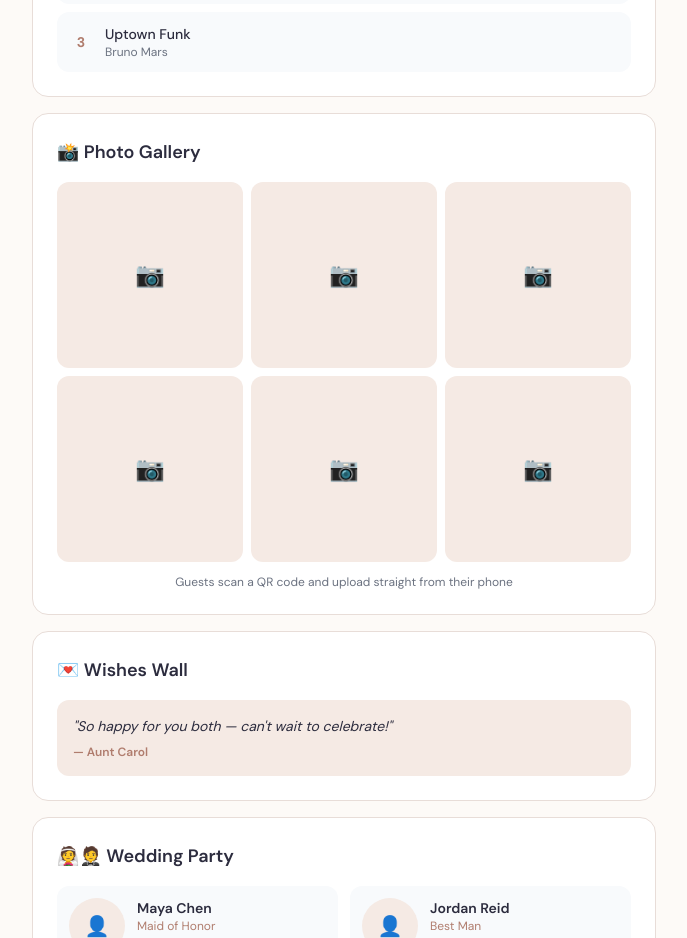
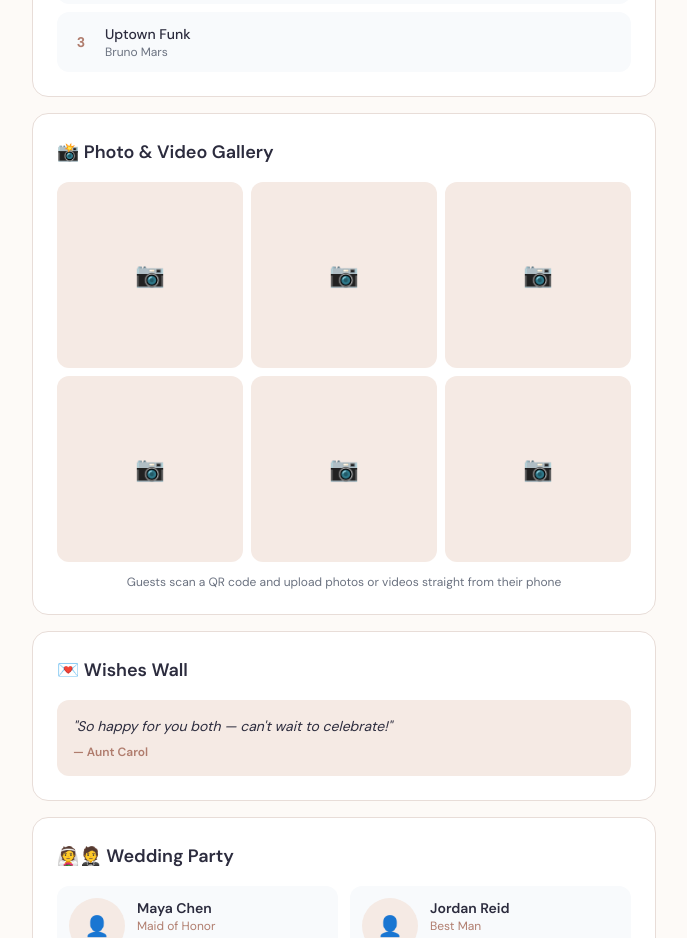
Before and after one commit to DayofUs/DayofUs, a Next.js app: page /demo in a window 1280 px wide. Shown: the part 1220-2158 px from the top of the page, without its empty margins (296-983 px from the left). Built offline with nearby package versions, Linux system fonts and the light colour scheme; no server answers; a web font is replaced by a local one.

Commit message:
Update page.tsx

```diff
--- a/app/demo/page.tsx
+++ b/app/demo/page.tsx
@@ -74,13 +74,13 @@ export default function DemoPage() {
             </div>
 
             <div className="bg-white rounded-2xl p-6" style={{border:'1px solid #E8DDD8'}}>
-              <h2 className="font-semibold text-lg mb-4" style={{color:'#2C2C3E'}}>📸 Photo Gallery</h2>
+              <h2 className="font-semibold text-lg mb-4" style={{color:'#2C2C3E'}}>📸 Photo & Video Gallery</h2>
               <div className="grid grid-cols-3 gap-2">
                 {[1,2,3,4,5,6].map(i => (
                   <div key={i} className="aspect-square rounded-xl flex items-center justify-center text-2xl" style={{background:'#F5EAE4'}}>📷</div>
                 ))}
               </div>
-              <p className="text-xs mt-3 text-center" style={{color:'#6B7280'}}>Guests scan a QR code and upload straight from their phone</p>
+              <p className="text-xs mt-3 text-center" style={{color:'#6B7280'}}>Guests scan a QR code and upload photos or videos straight from their phone</p>
             </div>
 
             <div className="bg-white rounded-2xl p-6" style={{border:'1px solid #E8DDD8'}}>
```
